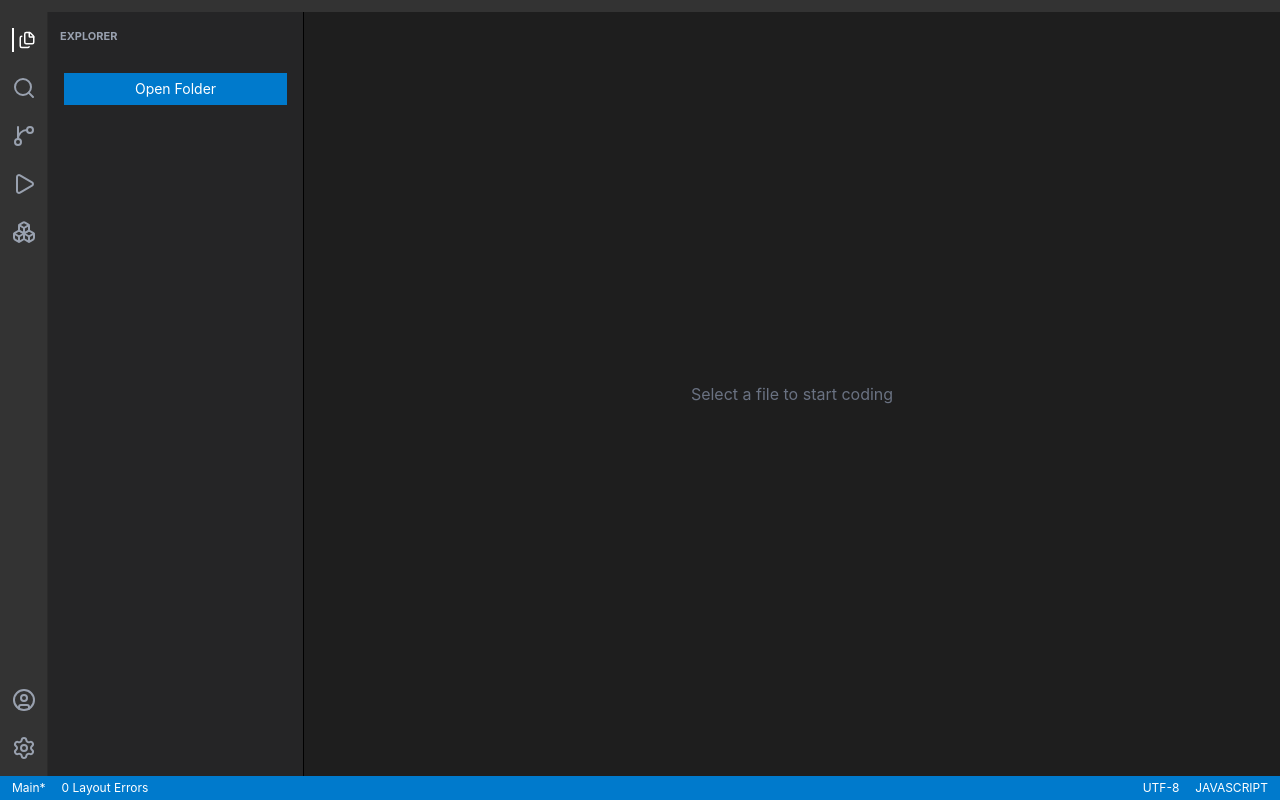
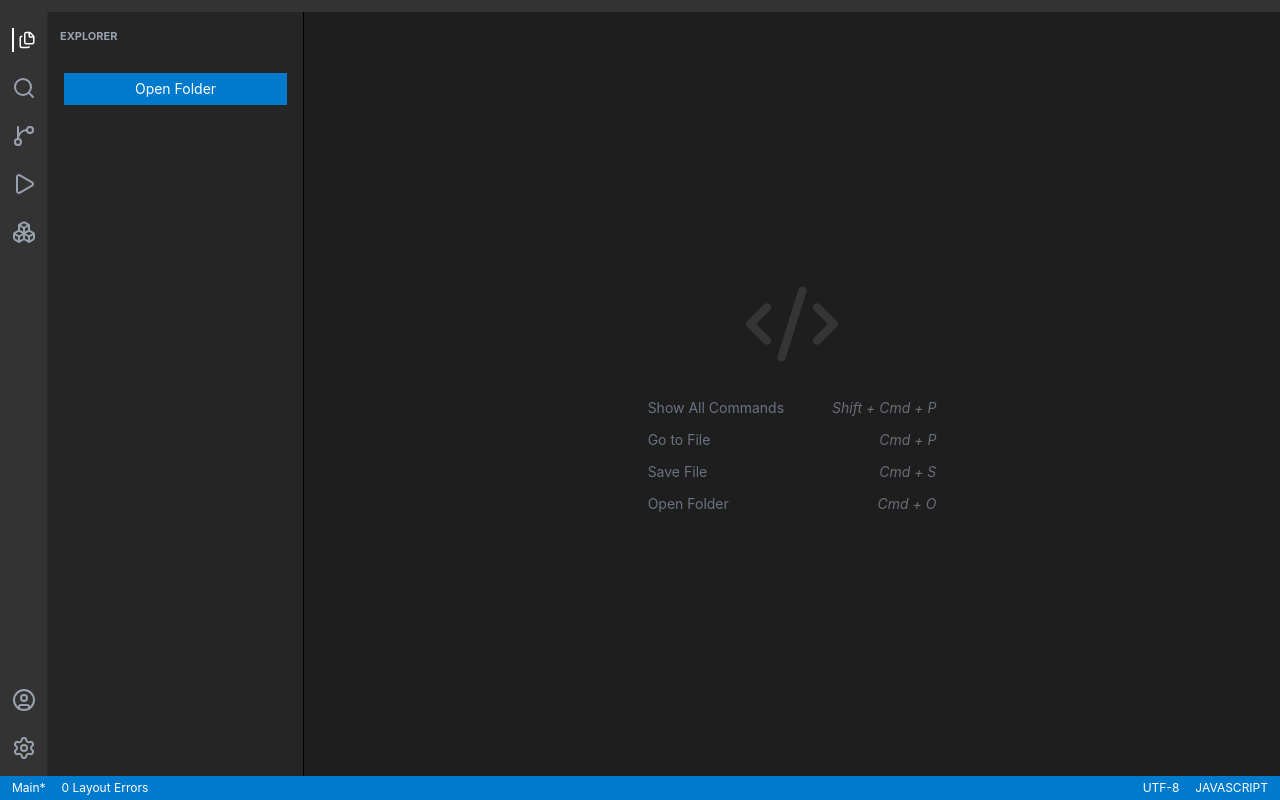
Before and after one commit to basita-das/vs_code_clone, a React (Vite) app: page / in a window 1280 px wide. Built offline with nearby package versions, Linux system fonts and the light colour scheme.

Commit message:
phase 4:multi file

```diff
--- a/package.json
+++ b/package.json
@@ -16,8 +16,11 @@
     "@tailwindcss/postcss": "^4.3.1",
     "autoprefixer": "^10.5.0",
     "lucide-react": "^1.21.0",
+    "node-pty": "^1.1.0",
     "react": "^19.2.7",
-    "react-dom": "^19.2.7"
+    "react-dom": "^19.2.7",
+    "xterm": "^5.3.0",
+    "xterm-addon-fit": "^0.8.0"
   },
   "devDependencies": {
     "@eslint/js": "^10.0.1",
--- a/src/components/EditorContainer.jsx
+++ b/src/components/EditorContainer.jsx
@@ -1,47 +1,84 @@
-//The main area that holds the Monaco Editor.
-
 import Editor from "@monaco-editor/react";
 import { useFiles } from "../context/FileContext";
+import TabBar from "./TabBar";
+import { Code2 } from "lucide-react";
 
 const EditorContainer = () => {
   const { activeFile, updateFileContent } = useFiles();
 
-  // Safety check: Show a placeholder if no file is active
-  if (!activeFile) {
-    return (
-      <div className="flex-1 flex items-center justify-center bg-[#1e1e1e] text-gray-500">
-        Select a file to start coding
-      </div>
-    );
-  }
+  /**
+   * Helper to determine language based on extension
+   * (Monaco usually handles this via the 'path' prop,
+   * but providing it explicitly is safer)
+   */
+  const getLanguage = (fileName) => {
+    const ext = fileName.split(".").pop();
+    if (ext === "js" || ext === "jsx") return "javascript";
+    if (ext === "ts" || ext === "tsx") return "typescript";
+    if (ext === "py") return "python";
+    return ext; // html, css, json etc.
+  };
 
   return (
     <div className="flex-1 flex flex-col bg-[#1e1e1e] overflow-hidden">
-      {/* Tab Header */}
-      <div className="flex bg-[#252526] h-9">
-        <div className="bg-[#1e1e1e] text-white px-4 flex items-center text-sm border-t border-t-[#007acc] cursor-default">
-          {activeFile.name}
-        </div>
-        {/* Fill the rest of the tab bar */}
-        <div className="flex-1 bg-[#2d2d2d] border-b border-black"></div>
-      </div>
+      {/* 1. The Tabs Component */}
+      <TabBar />
 
-      {/* Actual Editor Wrapper */}
-      <div className="flex-1 w-full">
+      {/* 2. The Editor or Empty State */}
+      <div className="flex-1 w-full relative">
+        {activeFile ? (
           <Editor
             height="100%"
             theme="vs-dark"
-          language={activeFile.language}
+            /* Path is important: it tells Monaco the filename for language features */
+            path={activeFile.path}
+            language={getLanguage(activeFile.name)}
             value={activeFile.content}
+            /* updateFileContent updates both activeFile and openFiles array in Context */
             onChange={(value) => updateFileContent(value || "")}
             options={{
               fontSize: 14,
               minimap: { enabled: true },
-            scrollbar: { vertical: "visible", horizontal: "visible" },
+              scrollbar: {
+                vertical: "visible",
+                horizontal: "visible",
+                useShadows: false,
+                verticalScrollbarSize: 10,
+                horizontalScrollbarSize: 10,
+              },
               padding: { top: 10 },
-            automaticLayout: true, // Crucial for resizing
+              automaticLayout: true, // Auto-resizes when sidebar is toggled
+              fixedOverflowWidgets: true,
+              wordWrap: "on",
+              lineNumbersMinChars: 3,
             }}
           />
+        ) : (
+          /* Empty State (VS Code Style) */
+          <div className="flex flex-col items-center justify-center h-full text-gray-500 select-none bg-[#1e1e1e]">
+            <Code2 size={100} className="opacity-10 mb-6 text-white" />
+            <div className="flex flex-col gap-3 text-sm">
+              <div className="flex justify-between gap-12">
+                <span>Show All Commands</span>
+                <span className="text-gray-400 opacity-60 italic">
+                  Shift + Cmd + P
+                </span>
+              </div>
+              <div className="flex justify-between gap-12">
+                <span>Go to File</span>
+                <span className="text-gray-400 opacity-60 italic">Cmd + P</span>
+              </div>
+              <div className="flex justify-between gap-12">
+                <span>Save File</span>
+                <span className="text-gray-400 opacity-60 italic">Cmd + S</span>
+              </div>
+              <div className="flex justify-between gap-12">
+                <span>Open Folder</span>
+                <span className="text-gray-400 opacity-60 italic">Cmd + O</span>
+              </div>
+            </div>
+          </div>
+        )}
       </div>
     </div>
   );
--- /dev/null
+++ b/src/components/TabBar.jsx
@@ -0,0 +1,38 @@
+import { useFiles } from "../context/FileContext";
+import { X, FileCode } from "lucide-react";
+
+const TabBar = () => {
+  const { openFiles, activeFile, setActiveFile, closeFile } = useFiles();
+
+  if (openFiles.length === 0) return null;
+
+  return (
+    <div className="flex bg-[#252526] overflow-x-auto no-scrollbar h-9 border-b border-black">
+      {openFiles.map((file) => (
+        <div
+          key={file.path}
+          onClick={() => setActiveFile(file)}
+          className={`group flex items-center h-full px-3 min-w-[120px] max-w-[200px] border-r border-black cursor-pointer text-sm select-none ${
+            activeFile?.path === file.path
+              ? "bg-[#1e1e1e] text-white border-t border-t-[#007acc]"
+              : "bg-[#2d2d2d] text-gray-400 hover:bg-[#2b2b2b]"
+          }`}
+        >
+          <FileCode size={14} className="mr-2 text-blue-400 shrink-0" />
+          <span className="truncate flex-1">{file.name}</span>
+          <X
+            size={14}
+            className={`ml-2 p-0.5 rounded-sm hover:bg-[#454545] ${
+              activeFile?.path === file.path
+                ? "opacity-100"
+                : "opacity-0 group-hover:opacity-100"
+            }`}
+            onClick={(e) => closeFile(e, file.path)}
+          />
+        </div>
+      ))}
+    </div>
+  );
+};
+
+export default TabBar;
--- a/src/context/FileContext.jsx
+++ b/src/context/FileContext.jsx
@@ -1,10 +1,11 @@
-import React, { createContext, useState, useContext } from 'react';
+import React, { createContext, useState, useContext } from "react";
 
 const FileContext = createContext();
 
 export const FileProvider = ({ children }) => {
   const [fileTree, setFileTree] = useState(null);
-  const [activeFile, setActiveFile] = useState(null);
+  const [openFiles, setOpenFiles] = useState([]); // Array of open tabs
+  const [activeFile, setActiveFile] = useState(null); // Currently viewed tab
 
   const openFolder = async () => {
     const tree = await window.electronAPI.openFolder();
@@ -12,23 +13,66 @@ export const FileProvider = ({ children }) => {
   };
 
   const selectFile = async (file) => {
-    if (file.type === 'directory') return;
-    const content = await window.electronAPI.readFile(file.path);
-    setActiveFile({ ...file, content });
+    if (file.type === "directory") return;
+
+    // Check if file is already open
+    const existingFile = openFiles.find((f) => f.path === file.path);
+
+    if (existingFile) {
+      setActiveFile(existingFile);
+    } else {
+      const content = await window.electronAPI.readFile(file.path);
+      const newFile = { ...file, content };
+      setOpenFiles((prev) => [...prev, newFile]);
+      setActiveFile(newFile);
+    }
+  };
+
+  const closeFile = (e, path) => {
+    e.stopPropagation(); // Prevent switching to the tab we are closing
+    const newOpenFiles = openFiles.filter((f) => f.path !== path);
+    setOpenFiles(newOpenFiles);
+
+    // If we closed the active tab, switch to another one
+    if (activeFile?.path === path) {
+      setActiveFile(
+        newOpenFiles.length > 0 ? newOpenFiles[newOpenFiles.length - 1] : null,
+      );
+    }
   };
 
   const updateFileContent = (content) => {
-    setActiveFile(prev => ({ ...prev, content }));
+    if (!activeFile) return;
+    // Update both the active file and its version in the openFiles array
+    setActiveFile((prev) => ({ ...prev, content }));
+    setOpenFiles((prev) =>
+      prev.map((f) => (f.path === activeFile.path ? { ...f, content } : f)),
+    );
   };
 
   const saveActiveFile = async () => {
     if (!activeFile) return;
-    await window.electronAPI.saveFile({ filePath: activeFile.path, content: activeFile.content });
-    console.log("Saved!");
+    await window.electronAPI.saveFile({
+      filePath: activeFile.path,
+      content: activeFile.content,
+    });
+    console.log("Saved:", activeFile.name);
   };
 
   return (
-    <FileContext.Provider value={{ fileTree, activeFile, openFolder, selectFile, updateFileContent, saveActiveFile }}>
+    <FileContext.Provider
+      value={{
+        fileTree,
+        openFiles,
+        activeFile,
+        openFolder,
+        selectFile,
+        closeFile,
+        updateFileContent,
+        saveActiveFile,
+        setActiveFile,
+      }}
+    >
       {children}
     </FileContext.Provider>
   );
--- a/src/index.css
+++ b/src/index.css
@@ -12,3 +12,14 @@ html, body, #root {
   background-color: #1e1e1e;
   color: white;
 }
+
+/* Hide scrollbar for Chrome, Safari and Opera */
+.no-scrollbar::-webkit-scrollbar {
+  display: none;
+}
+
+/* Hide scrollbar for IE, Edge and Firefox */
+.no-scrollbar {
+  -ms-overflow-style: none;  /* IE and Edge */
+  scrollbar-width: none;  /* Firefox */
+}
```
Also changed, not shown: 1 other file (tests, documents, lock files or other folders). Lines whose indentation alone changed are shown as unchanged.
